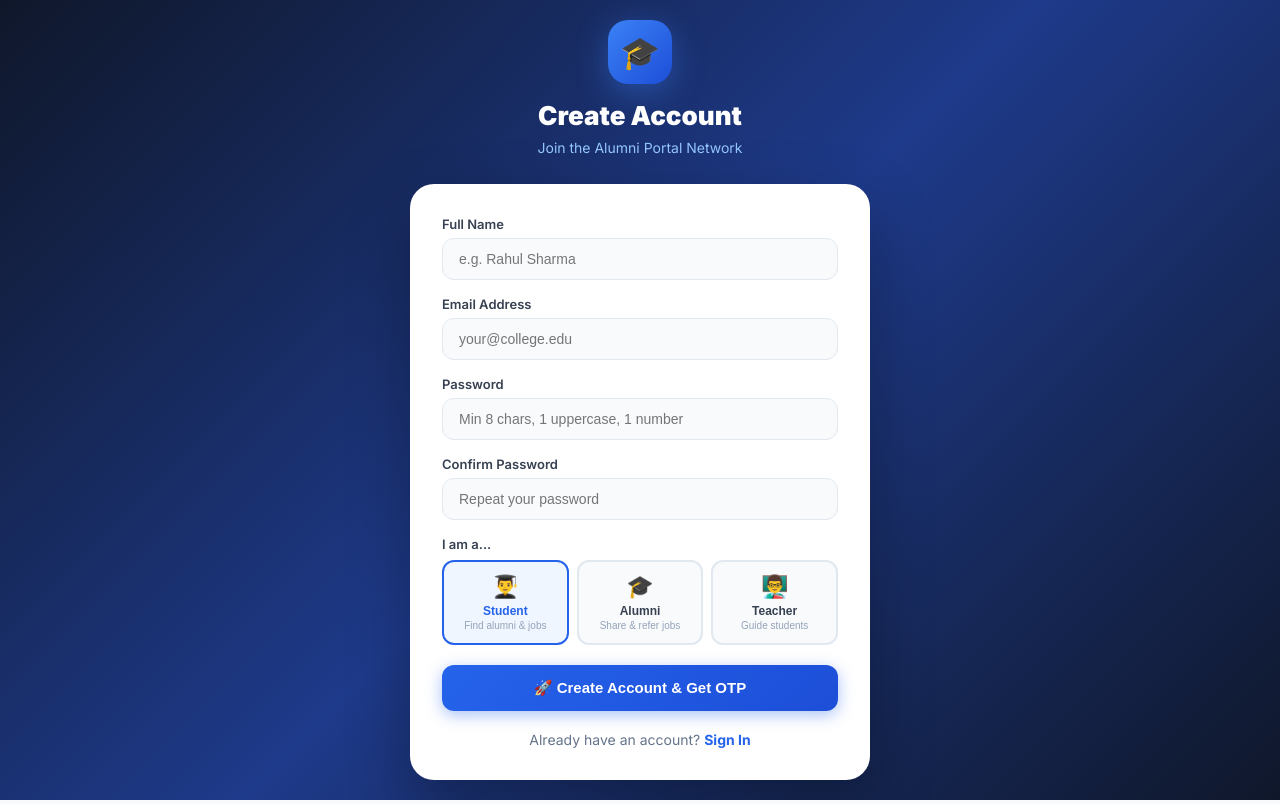
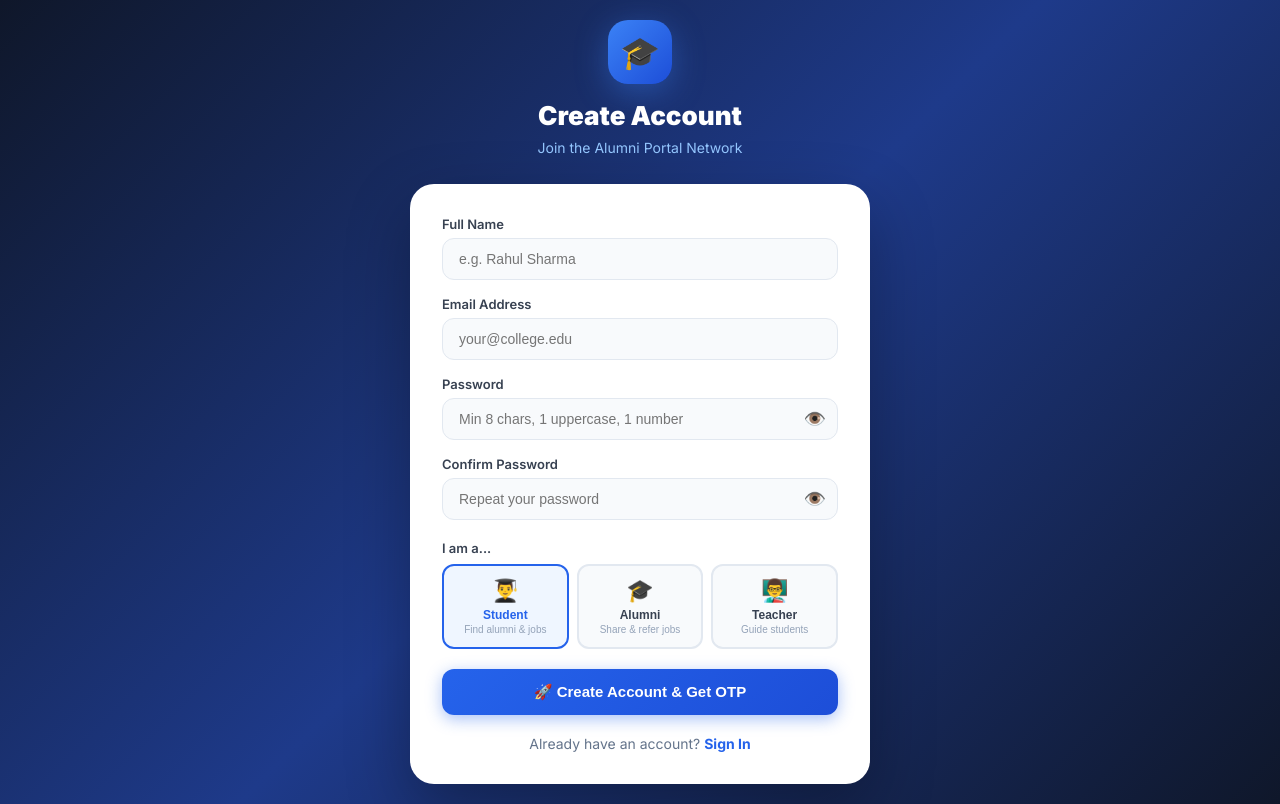
Before and after one commit to pranavreddy1721/alumni-portal, a React (Create React App) app in the folder alumni-portal/client/: page /register in a window 1280 px wide. Built offline with nearby package versions, Linux system fonts and the light colour scheme; no server answers.

Commit message:
Update Register.jsx

```diff
--- a/alumni-portal/client/src/pages/auth/Register.jsx
+++ b/alumni-portal/client/src/pages/auth/Register.jsx
@@ -1,4 +1,4 @@
-import { useState } from 'react';
+import { useState, useCallback } from 'react';
 import { useNavigate, Link } from 'react-router-dom';
 import authService from '../../services/authService';
 import toast from 'react-hot-toast';
@@ -11,9 +11,13 @@ const ROLES = [
 
 export default function Register() {
   const navigate = useNavigate();
-  const [form, setForm] = useState({ name: '', email: '', password: '', confirmPassword: '', role: 'student' });
+  const [form, setForm] = useState({
+    name: '', email: '', password: '', confirmPassword: '', role: 'student',
+  });
   const [loading, setLoading] = useState(false);
   const [errors, setErrors] = useState({});
+  const [showPassword, setShowPassword] = useState(false);
+  const [showConfirm, setShowConfirm] = useState(false);
 
   const validate = () => {
     const e = {};
@@ -26,13 +30,21 @@ export default function Register() {
     return e;
   };
 
+  const handleChange = useCallback((field, value) => {
+    setForm((prev) => ({ ...prev, [field]: value }));
+    setErrors((prev) => ({ ...prev, [field]: '' }));
+  }, []);
+
   const handleSubmit = async (e) => {
     e.preventDefault();
     const errs = validate();
     if (Object.keys(errs).length) { setErrors(errs); return; }
     setLoading(true);
     try {
-      await authService.register({ name: form.name, email: form.email, password: form.password, role: form.role });
+      await authService.register({
+        name: form.name, email: form.email,
+        password: form.password, role: form.role,
+      });
       toast.success('Account created! Check your email for OTP.');
       navigate('/verify-email', { state: { email: form.email, type: 'EMAIL_VERIFY' } });
     } catch (err) {
@@ -42,67 +54,203 @@ export default function Register() {
     }
   };
 
-  const inp = (name) => ({
-    width: '100%', padding: '12px 16px', borderRadius: 12,
+  const getInpStyle = (name, hasRightPad = false) => ({
+    width: '100%',
+    padding: `12px ${hasRightPad ? '44px' : '16px'} 12px 16px`,
+    borderRadius: 12,
     border: `1.5px solid ${errors[name] ? '#f87171' : '#e2e8f0'}`,
-    fontSize: 14, outline: 'none', background: errors[name] ? '#fef2f2' : '#f8fafc',
-    color: '#1e293b', boxSizing: 'border-box',
+    fontSize: 14,
+    outline: 'none',
+    background: errors[name] ? '#fef2f2' : '#f8fafc',
+    color: '#1e293b',
+    boxSizing: 'border-box',
+    transition: 'border-color 0.15s',
   });
 
-  const Field = ({ name, label, type = 'text', placeholder }) => (
-    <div style={{ marginBottom: 16 }}>
-      <label style={{ display: 'block', fontSize: 13, fontWeight: 600, color: '#374151', marginBottom: 6 }}>{label}</label>
-      <input type={type} value={form[name]} placeholder={placeholder} style={inp(name)}
-        onChange={(e) => { setForm({ ...form, [name]: e.target.value }); setErrors({ ...errors, [name]: '' }); }}
-        onFocus={(e) => { if (!errors[name]) { e.target.style.borderColor = '#3b82f6'; e.target.style.background = '#fff'; } }}
-        onBlur={(e) => { if (!errors[name]) { e.target.style.borderColor = '#e2e8f0'; e.target.style.background = '#f8fafc'; } }}
-      />
-      {errors[name] && <p style={{ color: '#ef4444', fontSize: 12, marginTop: 4 }}>⚠️ {errors[name]}</p>}
-    </div>
-  );
+  return (
+    <div style={{
+      minHeight: '100vh',
+      background: 'linear-gradient(135deg, #0f172a 0%, #1e3a8a 50%, #0f172a 100%)',
+      display: 'flex', alignItems: 'center', justifyContent: 'center', padding: 20,
+    }}>
+      <div style={{ width: '100%', maxWidth: 460 }}>
 
-  return (
-    <div style={{ minHeight: '100vh', background: 'linear-gradient(135deg, #0f172a 0%, #1e3a8a 50%, #0f172a 100%)', display: 'flex', alignItems: 'center', justifyContent: 'center', padding: 20 }}>
-      <div style={{ width: '100%', maxWidth: 460 }}>
+        {/* Logo */}
         <div style={{ textAlign: 'center', marginBottom: 28 }}>
-          <div style={{ width: 64, height: 64, background: 'linear-gradient(135deg, #3b82f6, #1d4ed8)', borderRadius: 20, display: 'flex', alignItems: 'center', justifyContent: 'center', fontSize: 32, margin: '0 auto 16px', boxShadow: '0 8px 32px rgba(59,130,246,0.4)' }}>🎓</div>
+          <div style={{
+            width: 64, height: 64,
+            background: 'linear-gradient(135deg, #3b82f6, #1d4ed8)',
+            borderRadius: 20, display: 'flex', alignItems: 'center',
+            justifyContent: 'center', fontSize: 32, margin: '0 auto 16px',
+            boxShadow: '0 8px 32px rgba(59,130,246,0.4)',
+          }}>🎓</div>
           <h1 style={{ color: '#fff', fontSize: 26, fontWeight: 900, margin: 0 }}>Create Account</h1>
           <p style={{ color: '#93c5fd', marginTop: 8, fontSize: 14 }}>Join the Alumni Portal Network</p>
         </div>
 
+        {/* Card */}
         <div style={{ background: '#fff', borderRadius: 24, padding: 32, boxShadow: '0 24px 64px rgba(0,0,0,0.3)' }}>
-          <form onSubmit={handleSubmit}>
-            <Field name="name" label="Full Name" placeholder="e.g. Rahul Sharma" />
-            <Field name="email" label="Email Address" type="email" placeholder="your@college.edu" />
-            <Field name="password" label="Password" type="password" placeholder="Min 8 chars, 1 uppercase, 1 number" />
-            <Field name="confirmPassword" label="Confirm Password" type="password" placeholder="Repeat your password" />
+          <form onSubmit={handleSubmit} autoComplete="off">
+
+            {/* Full Name */}
+            <div style={{ marginBottom: 16 }}>
+              <label style={{ display: 'block', fontSize: 13, fontWeight: 600, color: '#374151', marginBottom: 6 }}>
+                Full Name
+              </label>
+              <input
+                type="text"
+                value={form.name}
+                placeholder="e.g. Rahul Sharma"
+                style={getInpStyle('name')}
+                onChange={(e) => handleChange('name', e.target.value)}
+                onFocus={(e) => { e.target.style.borderColor = '#3b82f6'; e.target.style.background = '#fff'; }}
+                onBlur={(e) => { if (!errors.name) { e.target.style.borderColor = '#e2e8f0'; e.target.style.background = '#f8fafc'; } }}
+              />
+              {errors.name && <p style={{ color: '#ef4444', fontSize: 12, marginTop: 4 }}>⚠️ {errors.name}</p>}
+            </div>
+
+            {/* Email */}
+            <div style={{ marginBottom: 16 }}>
+              <label style={{ display: 'block', fontSize: 13, fontWeight: 600, color: '#374151', marginBottom: 6 }}>
+                Email Address
+              </label>
+              <input
+                type="email"
+                value={form.email}
+                placeholder="your@college.edu"
+                style={getInpStyle('email')}
+                onChange={(e) => handleChange('email', e.target.value)}
+                onFocus={(e) => { e.target.style.borderColor = '#3b82f6'; e.target.style.background = '#fff'; }}
+                onBlur={(e) => { if (!errors.email) { e.target.style.borderColor = '#e2e8f0'; e.target.style.background = '#f8fafc'; } }}
+              />
+              {errors.email && <p style={{ color: '#ef4444', fontSize: 12, marginTop: 4 }}>⚠️ {errors.email}</p>}
+            </div>
+
+            {/* Password */}
+            <div style={{ marginBottom: 16 }}>
+              <label style={{ display: 'block', fontSize: 13, fontWeight: 600, color: '#374151', marginBottom: 6 }}>
+                Password
+              </label>
+              <div style={{ position: 'relative' }}>
+                <input
+                  type={showPassword ? 'text' : 'password'}
+                  value={form.password}
+                  placeholder="Min 8 chars, 1 uppercase, 1 number"
+                  style={getInpStyle('password', true)}
+                  onChange={(e) => handleChange('password', e.target.value)}
+                  onFocus={(e) => { e.target.style.borderColor = '#3b82f6'; e.target.style.background = '#fff'; }}
+                  onBlur={(e) => { if (!errors.password) { e.target.style.borderColor = '#e2e8f0'; e.target.style.background = '#f8fafc'; } }}
+                />
+                <button
+                  type="button"
+                  onClick={() => setShowPassword((p) => !p)}
+                  style={{
+                    position: 'absolute', right: 12, top: '50%',
+                    transform: 'translateY(-50%)',
+                    background: 'none', border: 'none',
+                    cursor: 'pointer', fontSize: 18,
+                    color: '#94a3b8', padding: 0, lineHeight: 1,
+                  }}
+                >
+                  {showPassword ? '🙈' : '👁️'}
+                </button>
+              </div>
+              {errors.password && <p style={{ color: '#ef4444', fontSize: 12, marginTop: 4 }}>⚠️ {errors.password}</p>}
+              {form.password && (
+                <div style={{ display: 'flex', gap: 12, marginTop: 6 }}>
+                  <span style={{ fontSize: 11, color: form.password.length >= 8 ? '#059669' : '#94a3b8' }}>
+                    {form.password.length >= 8 ? '✅' : '○'} 8+ chars
+                  </span>
+                  <span style={{ fontSize: 11, color: /(?=.*[A-Z])/.test(form.password) ? '#059669' : '#94a3b8' }}>
+                    {/(?=.*[A-Z])/.test(form.password) ? '✅' : '○'} Uppercase
+                  </span>
+                  <span style={{ fontSize: 11, color: /(?=.*[0-9])/.test(form.password) ? '#059669' : '#94a3b8' }}>
+                    {/(?=.*[0-9])/.test(form.password) ? '✅' : '○'} Number
+                  </span>
+                </div>
+              )}
+            </div>
+
+            {/* Confirm Password */}
+            <div style={{ marginBottom: 20 }}>
+              <label style={{ display: 'block', fontSize: 13, fontWeight: 600, color: '#374151', marginBottom: 6 }}>
+                Confirm Password
+              </label>
+              <div style={{ position: 'relative' }}>
+                <input
+                  type={showConfirm ? 'text' : 'password'}
+                  value={form.confirmPassword}
+                  placeholder="Repeat your password"
+                  style={getInpStyle('confirmPassword', true)}
+                  onChange={(e) => handleChange('confirmPassword', e.target.value)}
+                  onFocus={(e) => { e.target.style.borderColor = '#3b82f6'; e.target.style.background = '#fff'; }}
+                  onBlur={(e) => { if (!errors.confirmPassword) { e.target.style.borderColor = '#e2e8f0'; e.target.style.background = '#f8fafc'; } }}
+                />
+                <button
+                  type="button"
+                  onClick={() => setShowConfirm((p) => !p)}
+                  style={{
+                    position: 'absolute', right: 12, top: '50%',
+                    transform: 'translateY(-50%)',
+                    background: 'none', border: 'none',
+                    cursor: 'pointer', fontSize: 18,
+                    color: '#94a3b8', padding: 0, lineHeight: 1,
+                  }}
+                >
+                  {showConfirm ? '🙈' : '👁️'}
+                </button>
+              </div>
+              {form.confirmPassword && (
+                <p style={{ fontSize: 11, marginTop: 5, color: form.password === form.confirmPassword ? '#059669' : '#ef4444' }}>
+                  {form.password === form.confirmPassword ? '✅ Passwords match' : '❌ Passwords do not match'}
+                </p>
+              )}
+              {errors.confirmPassword && (
+                <p style={{ color: '#ef4444', fontSize: 12, marginTop: 4 }}>⚠️ {errors.confirmPassword}</p>
+              )}
+            </div>
 
             {/* Role Selection */}
             <div style={{ marginBottom: 20 }}>
-              <label style={{ display: 'block', fontSize: 13, fontWeight: 600, color: '#374151', marginBottom: 8 }}>I am a...</label>
+              <label style={{ display: 'block', fontSize: 13, fontWeight: 600, color: '#374151', marginBottom: 8 }}>
+                I am a...
+              </label>
               <div style={{ display: 'grid', gridTemplateColumns: 'repeat(3, 1fr)', gap: 8 }}>
                 {ROLES.map((r) => (
-                  <button key={r.value} type="button" onClick={() => setForm({ ...form, role: r.value })}
+                  <button
+                    key={r.value}
+                    type="button"
+                    onClick={() => setForm((prev) => ({ ...prev, role: r.value }))}
                     style={{
-                      padding: '12px 8px', borderRadius: 12, border: `2px solid ${form.role === r.value ? '#2563eb' : '#e2e8f0'}`,
+                      padding: '12px 8px', borderRadius: 12,
+                      border: `2px solid ${form.role === r.value ? '#2563eb' : '#e2e8f0'}`,
                       background: form.role === r.value ? '#eff6ff' : '#f8fafc',
                       cursor: 'pointer', textAlign: 'center', transition: 'all 0.15s',
-                    }}>
+                    }}
+                  >
                     <div style={{ fontSize: 22, marginBottom: 4 }}>{r.emoji}</div>
-                    <div style={{ fontSize: 12, fontWeight: 700, color: form.role === r.value ? '#2563eb' : '#374151' }}>{r.label}</div>
+                    <div style={{ fontSize: 12, fontWeight: 700, color: form.role === r.value ? '#2563eb' : '#374151' }}>
+                      {r.label}
+                    </div>
                     <div style={{ fontSize: 10, color: '#94a3b8', marginTop: 2 }}>{r.desc}</div>
                   </button>
                 ))}
               </div>
             </div>
 
-            <button type="submit" disabled={loading} style={{
-              width: '100%', padding: '14px',
-              background: loading ? '#93c5fd' : 'linear-gradient(135deg, #2563eb, #1d4ed8)',
-              color: '#fff', border: 'none', borderRadius: 12, fontSize: 15,
-              fontWeight: 700, cursor: loading ? 'not-allowed' : 'pointer',
-              boxShadow: '0 4px 16px rgba(37,99,235,0.4)',
-            }}>
+            {/* Submit */}
+            <button
+              type="submit"
+              disabled={loading}
+              style={{
+                width: '100%', padding: '14px',
+                background: loading ? '#93c5fd' : 'linear-gradient(135deg, #2563eb, #1d4ed8)',
+                color: '#fff', border: 'none', borderRadius: 12,
+                fontSize: 15, fontWeight: 700,
+                cursor: loading ? 'not-allowed' : 'pointer',
+                boxShadow: '0 4px 16px rgba(37,99,235,0.4)',
+              }}
+            >
               {loading ? '⏳ Creating Account...' : '🚀 Create Account & Get OTP'}
             </button>
           </form>
```
